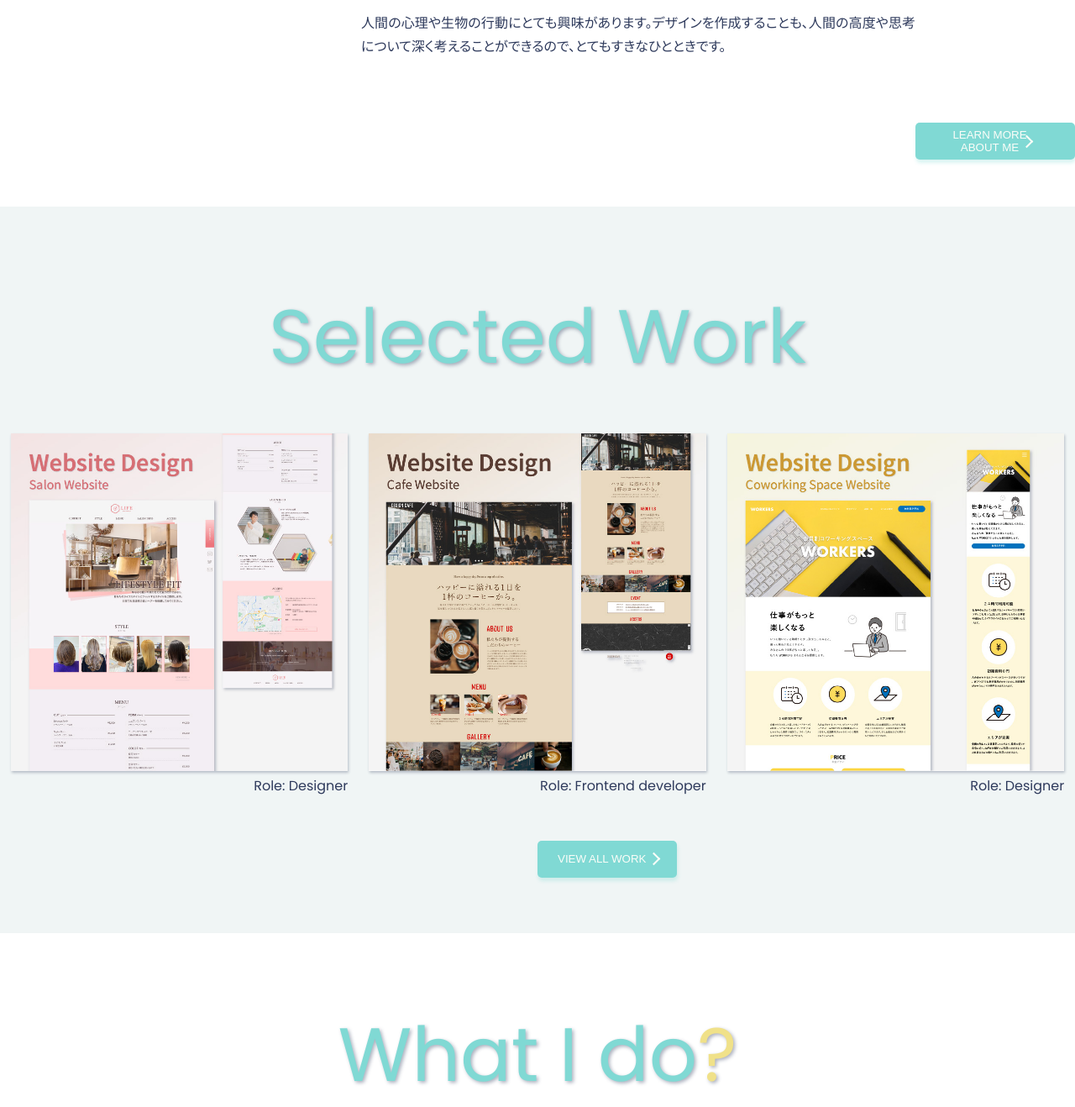
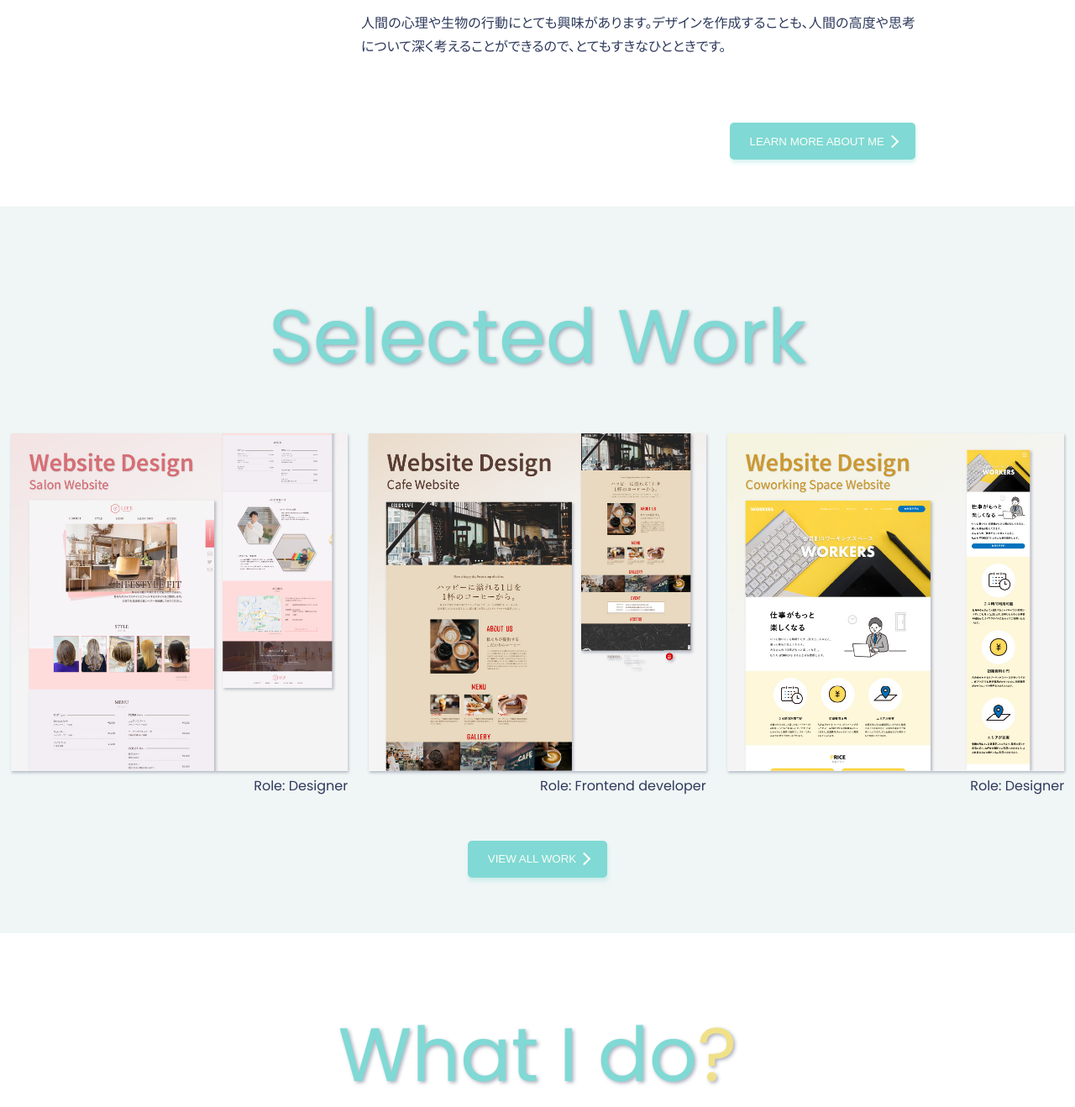
Before and after one commit to SawakoSugimori/Dezasuta-GitHub, a PHP site: page / in a window 1280 px wide. Shown: the part 1074-2392 px from the top of the page at 84% size. Run offline with PHP 8.4, Linux system fonts and the light colour scheme; style sheets or scripts are compiled from the project's sources.

Commit message:
Style: Position buttons properly

```diff
--- a/portfolio/css/style.css
+++ b/portfolio/css/style.css
@@ -1,3 +1,4 @@
+@charset "UTF-8";
 /* font color*/
 /* SECTION: top_wrapper */
 .top_wrapper {
@@ -107,7 +108,10 @@
   margin-bottom: 75px;
 }
 .about .content .btn {
-  text-align: right;
+  /*　できなかった。なぜ
+  text-align: right;*/
+  display: flex;
+  justify-content: flex-end;
 }
 
 /* SECTION: Selected Work */
@@ -133,7 +137,10 @@
   content: "Role: ";
 }
 .work .btn {
-  text-align: center;
+  /* なぜかできない。
+  text-align: center;*/
+  display: flex;
+  justify-content: center;
 }
 
 .work .item div {
--- a/portfolio/css/style.scss
+++ b/portfolio/css/style.scss
@@ -115,7 +115,10 @@
         margin-bottom: 75px;
     }
     .btn {
-        text-align: right;
+        /*　できなかった。なぜ
+        text-align: right;*/
+        display: flex;
+        justify-content: flex-end;
     }
 }
 
@@ -141,7 +144,10 @@
         }
     }
     .btn {
-        text-align: center;
+        /* なぜかできない。
+        text-align: center;*/
+        display: flex;
+        justify-content: center;
     }
 }
 .work .item {
```
Also changed, not shown: 1 other file.
